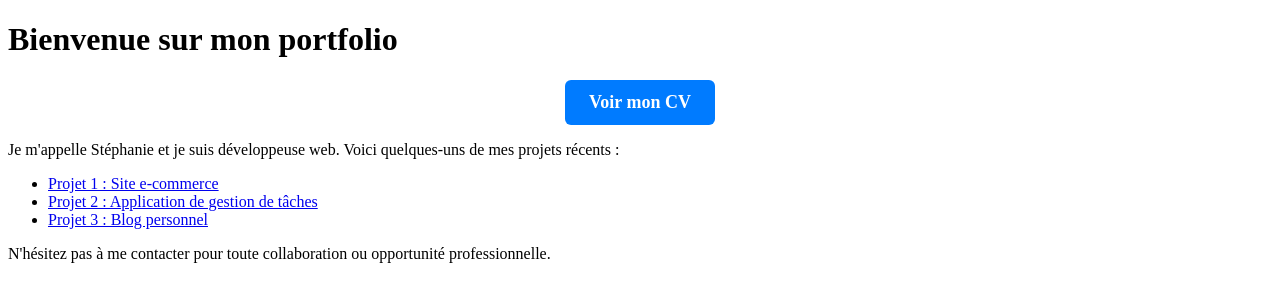
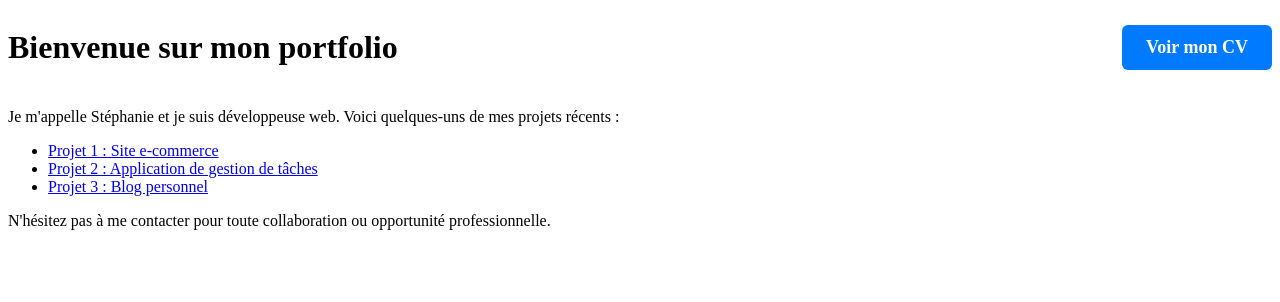
Before and after one commit to stephaniegua/stephaniegua.github.io, a PHP site: page / in a window 1280 px wide. Shown: the top 302 px of the page. Run offline with PHP 8.4, Linux system fonts and the light colour scheme.

Commit message:
Modifications

```diff
--- a/css/styles.css
+++ b/css/styles.css
@@ -1,6 +1,8 @@
-.btn-container {
-    margin-top: 0;
-    text-align: center;
+.header-row {
+    display: flex;
+    align-items: center;/* alignement vertical */
+    justify-content: space-between;/* h1 à gauche, bouton à droite */
+    margin-bottom: 20px;
 }
 
 .btn-cv {
--- a/index.html
+++ b/index.html
@@ -7,8 +7,8 @@
     <link rel="stylesheet" href="css/styles.css">
 </head>
 <body>
+    <div class="header-row">
     <h1>Bienvenue sur mon portfolio</h1>
-    <div class="btn-container">
     <a href="html/cv.2-fr.html" class="btn-cv" target="_blank">Voir mon CV</a>
     </div>
     <p>Je m'appelle Stéphanie et je suis développeuse web. Voici quelques-uns de mes projets récents :</p>
```
